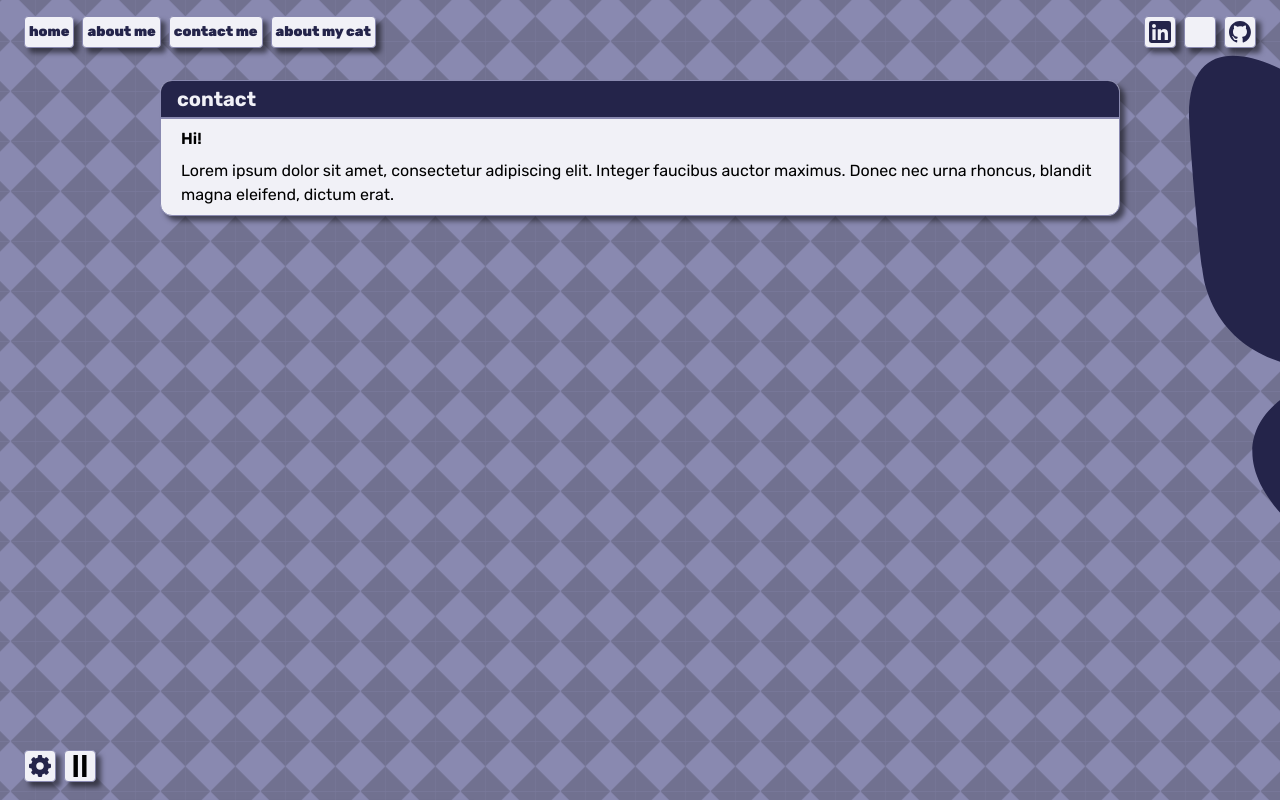
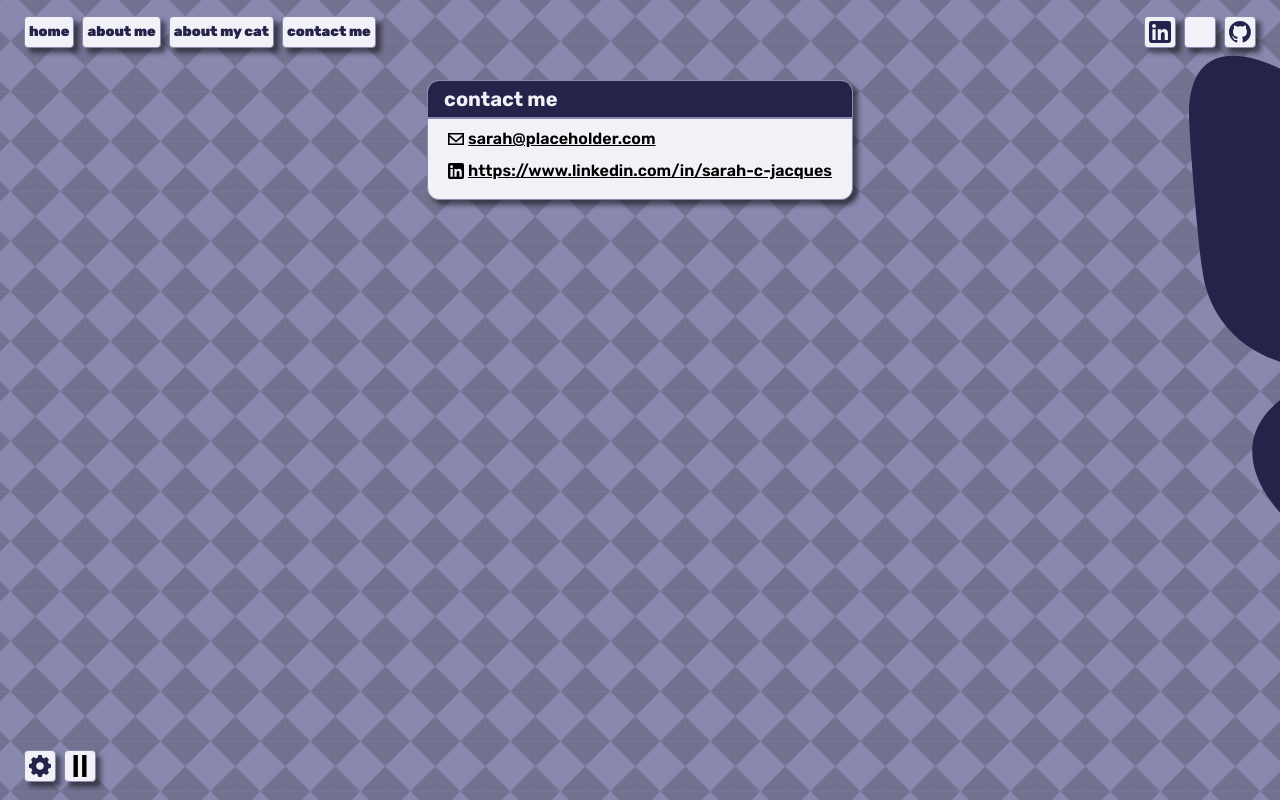
Before and after one commit to crystal-hearts/sj-personal-homepage, a Next.js app: page /contact in a window 1280 px wide. Built offline with nearby package versions, Linux system fonts and the light colour scheme.

Commit message:
SJ-10 - Adding Contact section

```diff
--- a/app/(main)/about-me/page.tsx
+++ b/app/(main)/about-me/page.tsx
@@ -6,14 +6,16 @@ export default function Page() {
   return (
     <Main>
       <Section>
+        <div className="flex flex-row">
           <TextSection sectionTitle="about me">
             <span className="font-semibold">Hi!</span>
-          <span className="mt-2">
+            <span>
               Lorem ipsum dolor sit amet, consectetur adipiscing elit. Integer
               faucibus auctor maximus. Donec nec urna rhoncus, blandit magna
               eleifend, dictum erat.
             </span>
           </TextSection>
+        </div>
       </Section>
     </Main>
   );
--- a/app/(main)/about-my-cat/page.tsx
+++ b/app/(main)/about-my-cat/page.tsx
@@ -6,6 +6,7 @@ export default function Page() {
   return (
     <Main>
       <Section>
+        <div className="flex flex-row">
           <TextSection sectionTitle="about my cat">
             <span className="font-semibold">Hi!</span>
             <span className="mt-2">
@@ -14,6 +15,7 @@ export default function Page() {
               eleifend, dictum erat.
             </span>
           </TextSection>
+        </div>
       </Section>
     </Main>
   );
--- a/app/(main)/contact/page.tsx
+++ b/app/(main)/contact/page.tsx
@@ -1,19 +1,42 @@
+import { SITE_CONSTANTS } from "@/constants/site-constants";
+
 import { Main } from "@/components/main";
 import { Section } from "@/components/section";
 import { TextSection } from "@/components/text-section";
 
+import MailIcon from "@/images/email-1573-svgrepo-com.svg";
+import LinkedInIcon from "@/images/linkedin.svg";
+
 export default function Page() {
+  const mailTo = "mailto:" + SITE_CONSTANTS.EMAIL;
   return (
     <Main>
       <Section>
-        <TextSection sectionTitle="contact">
-          <span className="font-semibold">Hi!</span>
-          <span className="mt-2">
-            Lorem ipsum dolor sit amet, consectetur adipiscing elit. Integer
-            faucibus auctor maximus. Donec nec urna rhoncus, blandit magna
-            eleifend, dictum erat.
-          </span>
-        </TextSection>
+        <div className="min-w-80">
+          <TextSection sectionTitle="contact me">
+            <div className="flex flex-col">
+              <a className="item flex flex-row items-center" href={mailTo}>
+                <span className="mr-1 h-4 w-4">
+                  <MailIcon />
+                </span>
+                <span className="font-semibold underline">
+                  {SITE_CONSTANTS.EMAIL}
+                </span>
+              </a>
+              <a
+                className="item mt-2 flex flex-row items-center"
+                href={SITE_CONSTANTS.LINKEDIN_URL}
+              >
+                <span className="mr-1 h-4 w-4">
+                  <LinkedInIcon />
+                </span>
+                <span className="font-semibold underline">
+                  {SITE_CONSTANTS.LINKEDIN_URL}
+                </span>
+              </a>
+            </div>
+          </TextSection>
+        </div>
       </Section>
     </Main>
   );
--- a/app/components/menu.tsx
+++ b/app/components/menu.tsx
@@ -12,11 +12,11 @@ export function Menu() {
       <MenuItem title={SITE_CONSTANTS.ABOUT_ME_TITLE} href="/about-me">
         {SITE_CONSTANTS.ABOUT_ME_TITLE}
       </MenuItem>
+      <MenuItem title={SITE_CONSTANTS.ABOUT_MY_CAT_TITLE} href="/about-my-cat">
+        {SITE_CONSTANTS.ABOUT_MY_CAT_TITLE}
+      </MenuItem>
       <MenuItem title={SITE_CONSTANTS.CONTACT_TITLE} href="/contact">
         {SITE_CONSTANTS.CONTACT_TITLE}
-      </MenuItem>
-      <MenuItem title={SITE_CONSTANTS.ABOUT_MY_CAT_TITLE} href="/about-my-cat">
-        {SITE_CONSTANTS.ABOUT_MY_CAT_TITLE}
       </MenuItem>
     </div>
   );
--- a/app/components/section.tsx
+++ b/app/components/section.tsx
@@ -7,7 +7,7 @@ export function Section({
 }>) {
   return (
     <div className="section-container mt-20 w-full">
-      <div className="section-contents mx-auto flex flex-col items-center px-8 sm:px-40">
+      <div className="section-contents mx-auto flex flex-col items-center px-8">
         {children}
       </div>
     </div>
--- a/app/components/text-section.tsx
+++ b/app/components/text-section.tsx
@@ -15,8 +15,10 @@ export function TextSection({
             {sectionTitle}
           </h2>
         </div>
-        <div className="modal-contents h-full px-5 py-2">
-          <div className="modal-text-section flex flex-col">{children}</div>
+        <div className="contents h-full">
+          <div className="text-section flex flex-col px-5 pb-4 pt-2">
+            {children}
+          </div>
         </div>
       </div>
     </div>
--- a/app/constants/site-constants.ts
+++ b/app/constants/site-constants.ts
@@ -8,6 +8,7 @@ export const SITE_CONSTANTS = {
   CONTACT_TITLE: "contact me",
   DEFAULT_SITE_THEME: "ube",
   DEFAULT_ANIMATION_PLAY_STATE: "running",
+  EMAIL: "sarah@placeholder.com",
   GITHUB_TITLE: "GitHub",
   GITHUB_URL: "https://github.com/crystal-hearts/sj-personal-homepage",
   HOME_TITLE: "home",
```
Also changed, not shown: app/images/email-1573-svgrepo-com.svg (added). Lines whose indentation alone changed are shown as unchanged.
